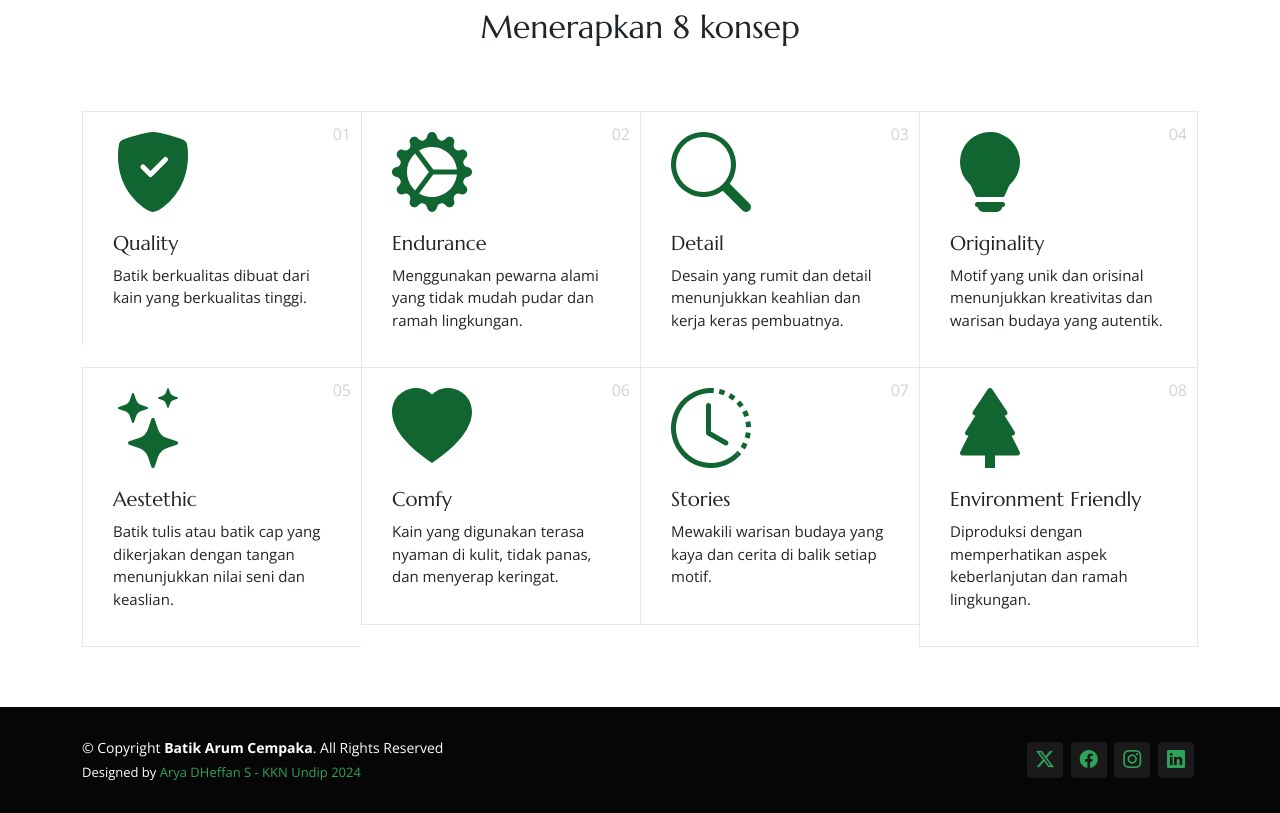
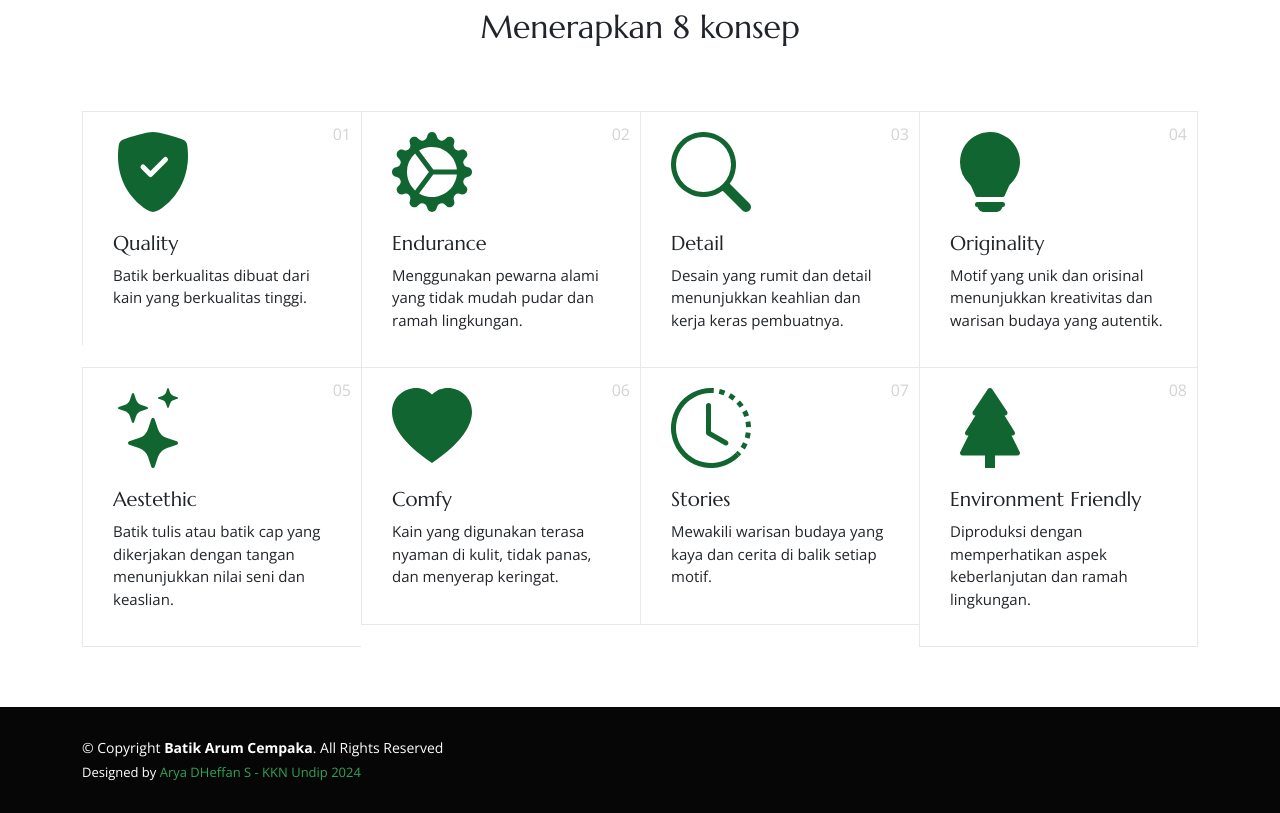
Before and after one commit to ArdefGZ/BAC, a plain HTML site: page about.html in a window 1280 px wide. Shown: the part 2315-3128 px from the top of the page. Drawn offline with nearby package versions, Linux system fonts and the light colour scheme.

Commit message:
Update about.html

```diff
--- a/about.html
+++ b/about.html
@@ -337,14 +337,6 @@
             Designed by <a href="https://bootstrapmade.com/">Arya DHeffan S - KKN Undip 2024</a>
           </div>
         </div>
-
-        <div class="social-links order-first order-lg-last mb-3 mb-lg-0">
-          <a href=""><i class="bi bi-twitter-x"></i></a>
-          <a href=""><i class="bi bi-facebook"></i></a>
-          <a href=""><i class="bi bi-instagram"></i></a>
-          <a href=""><i class="bi bi-linkedin"></i></a>
-        </div>
-
       </div>
     </div>
 
```
